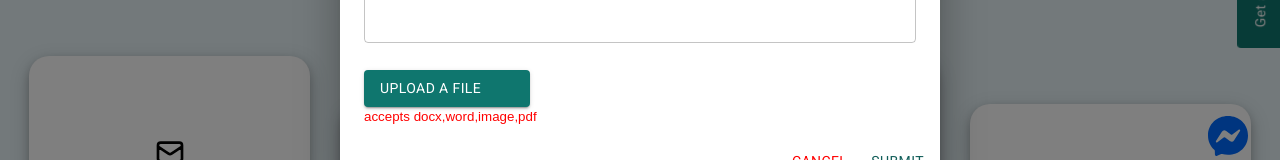
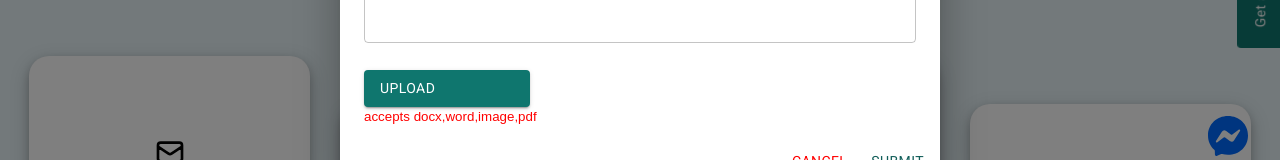
Before and after one commit to Ranjananeutroline/Construction-and-Engineering-Design, a React (Create React App) app: page / in a window 1280 px wide. Both pictures are taken after a click on the button "Get a Quote". Shown: the part 612-772 px from the top of the page. Built offline with nearby package versions, Linux system fonts and the light colour scheme.

Commit message:
added small text below input file

```diff
--- a/src/components/PopupForm/FormDialog.jsx
+++ b/src/components/PopupForm/FormDialog.jsx
@@ -238,7 +238,7 @@ export default function FormDialog() {
                 component="span"
                 className="file_button"
               >
-                Upload a file
+                Upload
               </Button>
               <small className style={{color:"red"}}>accepts docx,word,image,pdf</small>
             </label>
```
